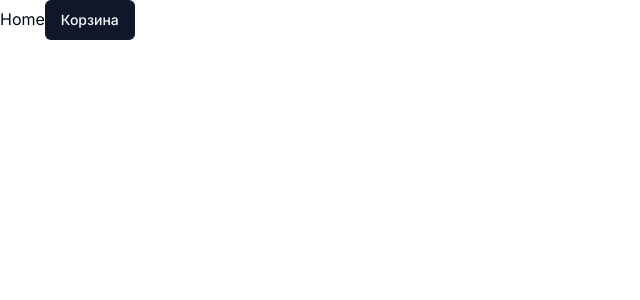
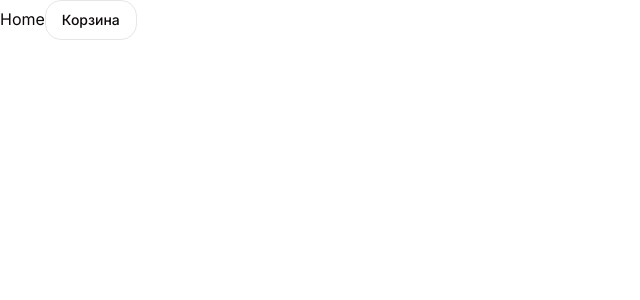
Before and after one commit to it-spectre-ru/next-pizza, a Next.js app: page / in a window 1280 px wide. Shown: the top 300 px of the page, without its empty margins (0-640 px from the left). Built offline with nearby package versions, Linux system fonts and the light colour scheme.

Commit message:
add Global css our theme

```diff
--- a/app/globals.css
+++ b/app/globals.css
@@ -2,60 +2,73 @@
 @tailwind components;
 @tailwind utilities;
 
+html {
+  scroll-behavior: smooth;
+}
+
+@media screen and (prefers-reduced-motion: reduce) {
+  html {
+    scroll-behavior: auto;
+  }
+}
+
 @layer base {
   :root {
-    --background: 0 0% 100%;
-    --foreground: 222.2 84% 4.9%;
+    --foreground: 20 14.3% 4.1%;
+
     --card: 0 0% 100%;
-    --card-foreground: 222.2 84% 4.9%;
+    --card-foreground: 20 14.3% 4.1%;
+
     --popover: 0 0% 100%;
-    --popover-foreground: 222.2 84% 4.9%;
-    --primary: 222.2 47.4% 11.2%;
-    --primary-foreground: 210 40% 98%;
-    --secondary: 210 40% 96.1%;
-    --secondary-foreground: 222.2 47.4% 11.2%;
-    --muted: 210 40% 96.1%;
-    --muted-foreground: 215.4 16.3% 46.9%;
-    --accent: 210 40% 96.1%;
-    --accent-foreground: 222.2 47.4% 11.2%;
+    --popover-foreground: 20 14.3% 4.1%;
+
+    --primary: 22 100% 50%;
+    --primary-foreground: 60 9.1% 97.8%;
+
+    --secondary: 32 100% 98%;
+    --secondary-foreground: 24 9.8% 10%;
+
+    --muted: 60 4.8% 95.9%;
+    --muted-foreground: 25 5.3% 44.7%;
+
+    --accent: 60 4.8% 95.9%;
+    --accent-foreground: 24 9.8% 10%;
+
     --destructive: 0 84.2% 60.2%;
-    --destructive-foreground: 210 40% 98%;
-    --border: 214.3 31.8% 91.4%;
-    --input: 214.3 31.8% 91.4%;
-    --ring: 222.2 84% 4.9%;
-    --radius: 0.5rem;
-    --chart-1: 12 76% 61%;
-    --chart-2: 173 58% 39%;
-    --chart-3: 197 37% 24%;
-    --chart-4: 43 74% 66%;
-    --chart-5: 27 87% 67%;
+    --destructive-foreground: 60 9.1% 97.8%;
+
+    --border: 20 5.9% 90%;
+    --input: 0 0% 90%;
+    --ring: 24.6 95% 53.1%;
+    --radius: 18px;
   }
+}
 
-  .dark {
-    --background: 222.2 84% 4.9%;
-    --foreground: 210 40% 98%;
-    --card: 222.2 84% 4.9%;
-    --card-foreground: 210 40% 98%;
-    --popover: 222.2 84% 4.9%;
-    --popover-foreground: 210 40% 98%;
-    --primary: 210 40% 98%;
-    --primary-foreground: 222.2 47.4% 11.2%;
-    --secondary: 217.2 32.6% 17.5%;
-    --secondary-foreground: 210 40% 98%;
-    --muted: 217.2 32.6% 17.5%;
-    --muted-foreground: 215 20.2% 65.1%;
-    --accent: 217.2 32.6% 17.5%;
-    --accent-foreground: 210 40% 98%;
-    --destructive: 0 62.8% 30.6%;
-    --destructive-foreground: 210 40% 98%;
-    --border: 217.2 32.6% 17.5%;
-    --input: 217.2 32.6% 17.5%;
-    --ring: 212.7 26.8% 83.9%;
-    --chart-1: 220 70% 50%;
-    --chart-2: 160 60% 45%;
-    --chart-3: 30 80% 55%;
-    --chart-4: 280 65% 60%;
-    --chart-5: 340 75% 55%;
+* {
+  font-family: var(--font-nunito), sans-serif;
+}
+
+.scrollbar::-webkit-scrollbar {
+  width: 4px;
+}
+
+.scrollbar::-webkit-scrollbar-track {
+  border-radius: 6px;
+  background: #fff;
+}
+
+.scrollbar::-webkit-scrollbar-thumb {
+  background: #dbdadd;
+  border-radius: 6px;
+}
+
+.scrollbar::-webkit-scrollbar-thumb:hover {
+  background: #dbdadd;
+}
+
+@layer utilities {
+  .text-balance {
+    text-wrap: balance;
   }
 }
 
@@ -68,3 +81,15 @@
     @apply bg-background text-foreground;
   }
 }
+
+#nprogress .bar {
+  @apply bg-primary !important;
+}
+
+#nprogress .peg {
+  @apply shadow-md shadow-primary !important;
+}
+
+#nprogress .spinner-icon {
+  @apply border-t-primary border-l-primary !important;
+}
--- a/app/page.tsx
+++ b/app/page.tsx
@@ -4,7 +4,7 @@ export default function Home() {
   return (
     <h1>
       Home
-      <Button>Корзина</Button>
+      <Button variant="outline">Корзина</Button>
     </h1>
   );
 }
```
